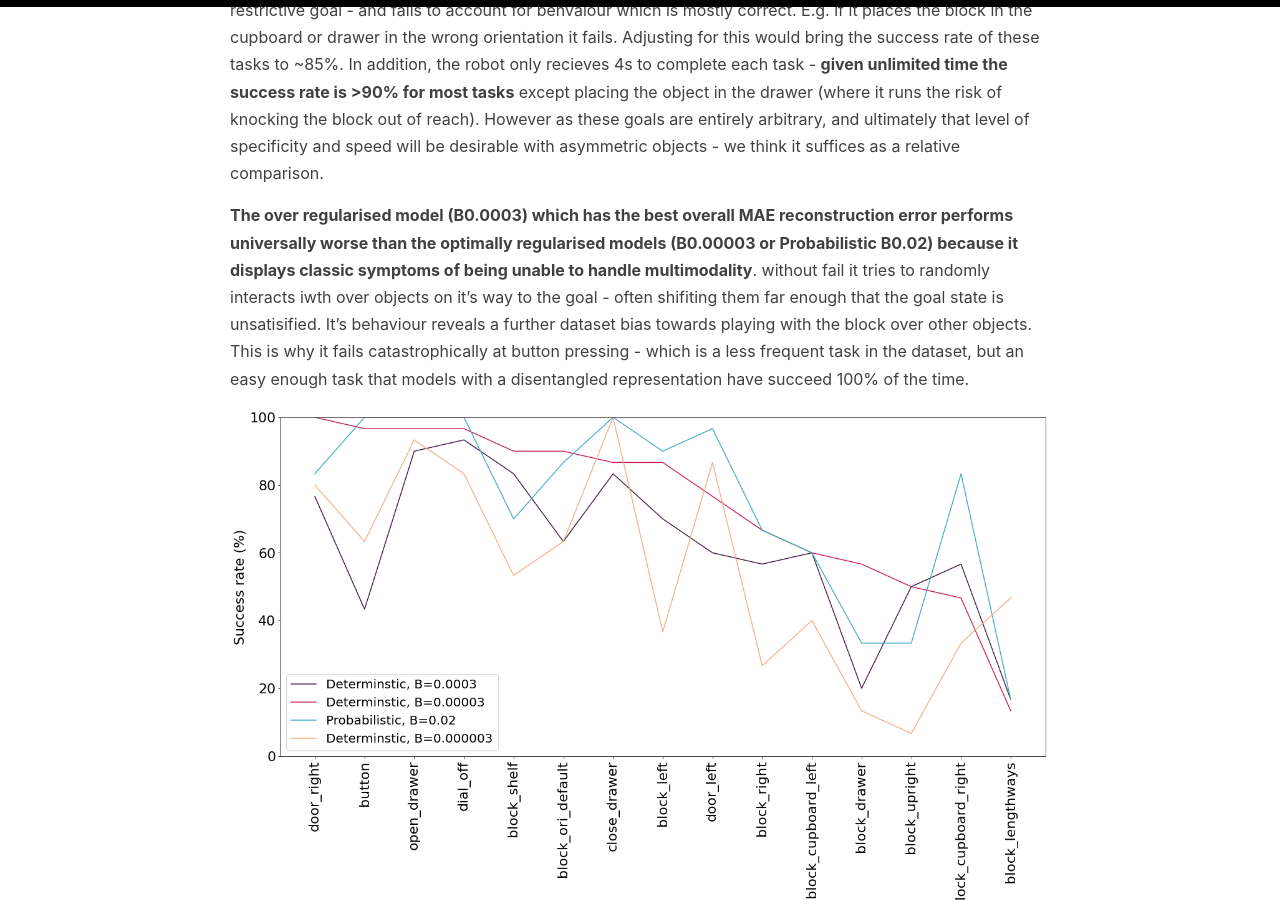
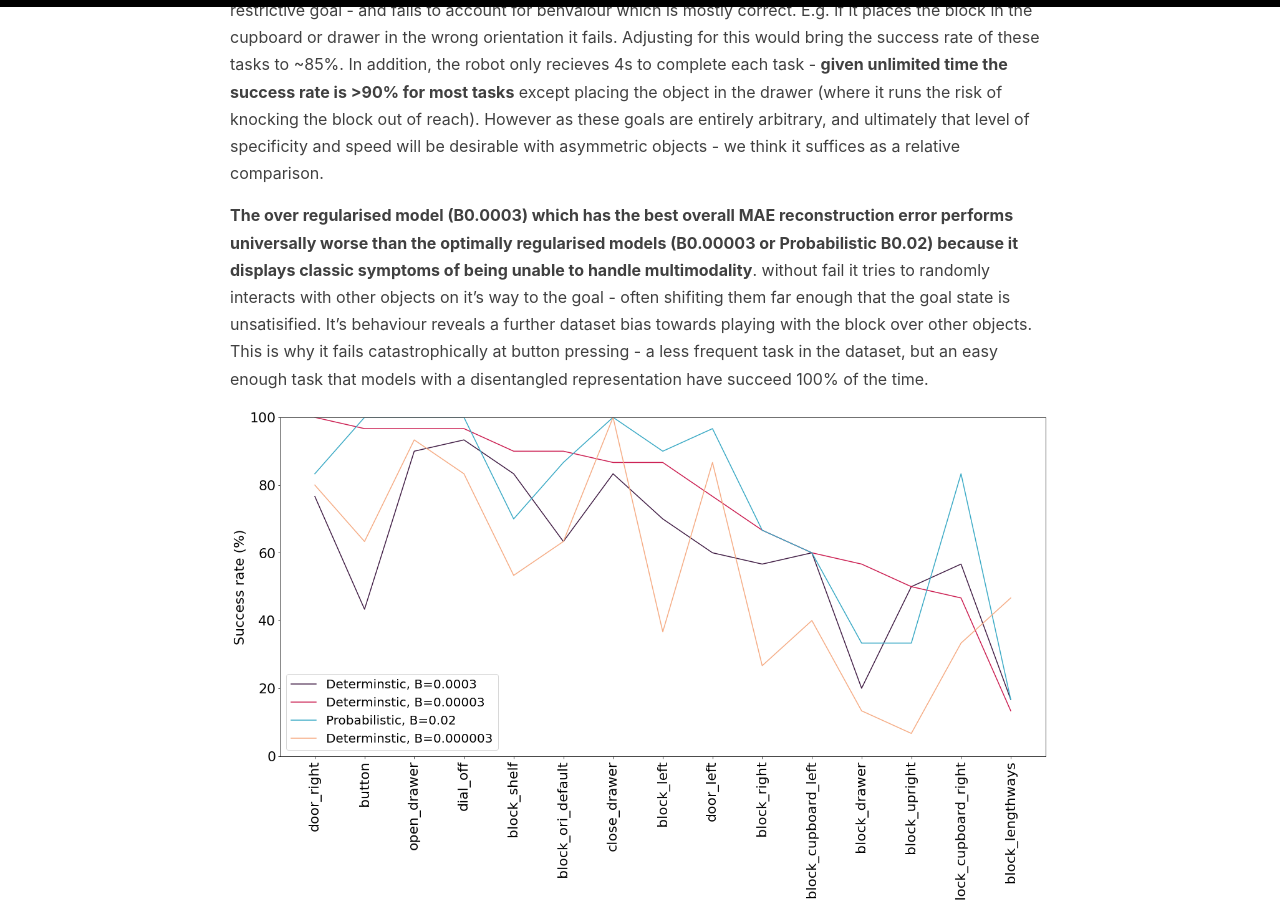
Before and after one commit to sholtodouglas/sholtodouglas.github.io, a Jekyll site: the page built from _posts/2021-01-29-Learning from Play.md, in a window 1280 px wide and 900 px high, scrolled down 4818 px. Built offline with Jekyll 4.4.1, drawn with Linux system fonts in a browser that asks for light colours; formulas are drawn with MathJax 3.

Commit message:
Update 2021-01-29-Learning from Play.md

```diff
--- a/_posts/2021-01-29-Learning from Play.md
+++ b/_posts/2021-01-29-Learning from Play.md
@@ -73,7 +73,7 @@
 
 To quantify this, we defined a couple of standard tasks and measured the success rate of each model. **Success is defined by placing all elements of the state within 5cm and 30 degrees of their goal position and orientation**, or when the switch is flipped in the case of the dial and button. This is a reasonably restrictive goal - and fails to account for behvaiour which is mostly correct. E.g. if it places the block in the cupboard or drawer in the wrong orientation it fails. Adjusting for this would bring the success rate of these tasks to ~85%. In addition, the robot only recieves 4s to complete each task - **given unlimited time the success rate is >90% for most tasks** except placing the object in the drawer (where it runs the risk of knocking the block out of reach). However as these goals are entirely arbitrary, and ultimately that level of specificity and speed will be desirable with asymmetric objects - we think it suffices as a relative comparison.
 
-**The over regularised model (B0.0003) which has the best overall MAE reconstruction error performs universally worse than the optimally regularised models (B0.00003 or Probabilistic B0.02) because it displays classic symptoms of being unable to handle multimodality**. without fail it tries to randomly interacts iwth over objects on it's way to the goal - often shifiting them far enough that the goal state is unsatisified. It's behaviour reveals a further dataset bias towards playing with the block over other objects. This is why it fails catastrophically at button pressing - which is a less frequent task in the dataset, but an easy enough task that models with a disentangled representation have succeed 100% of the time.
+**The over regularised model (B0.0003) which has the best overall MAE reconstruction error performs universally worse than the optimally regularised models (B0.00003 or Probabilistic B0.02) because it displays classic symptoms of being unable to handle multimodality**. without fail it tries to randomly interacts with other objects on it's way to the goal - often shifiting them far enough that the goal state is unsatisified. It's behaviour reveals a further dataset bias towards playing with the block over other objects. This is why it fails catastrophically at button pressing - a less frequent task in the dataset, but an easy enough task that models with a disentangled representation have succeed 100% of the time.
 
 {% include image.html url="/images/play/succes_rate.png" description="The sweet spot for regularisation does not directly follow from reconstruction loss. The over regularised model (B0.0003) which has the best overall MAE reconstruction error performs worse than the optimally regularised models (B0.00003 or Probabilistic B0.02). There is little difference between a well regularised probabilistic and deterministic actor." %}
 
```
